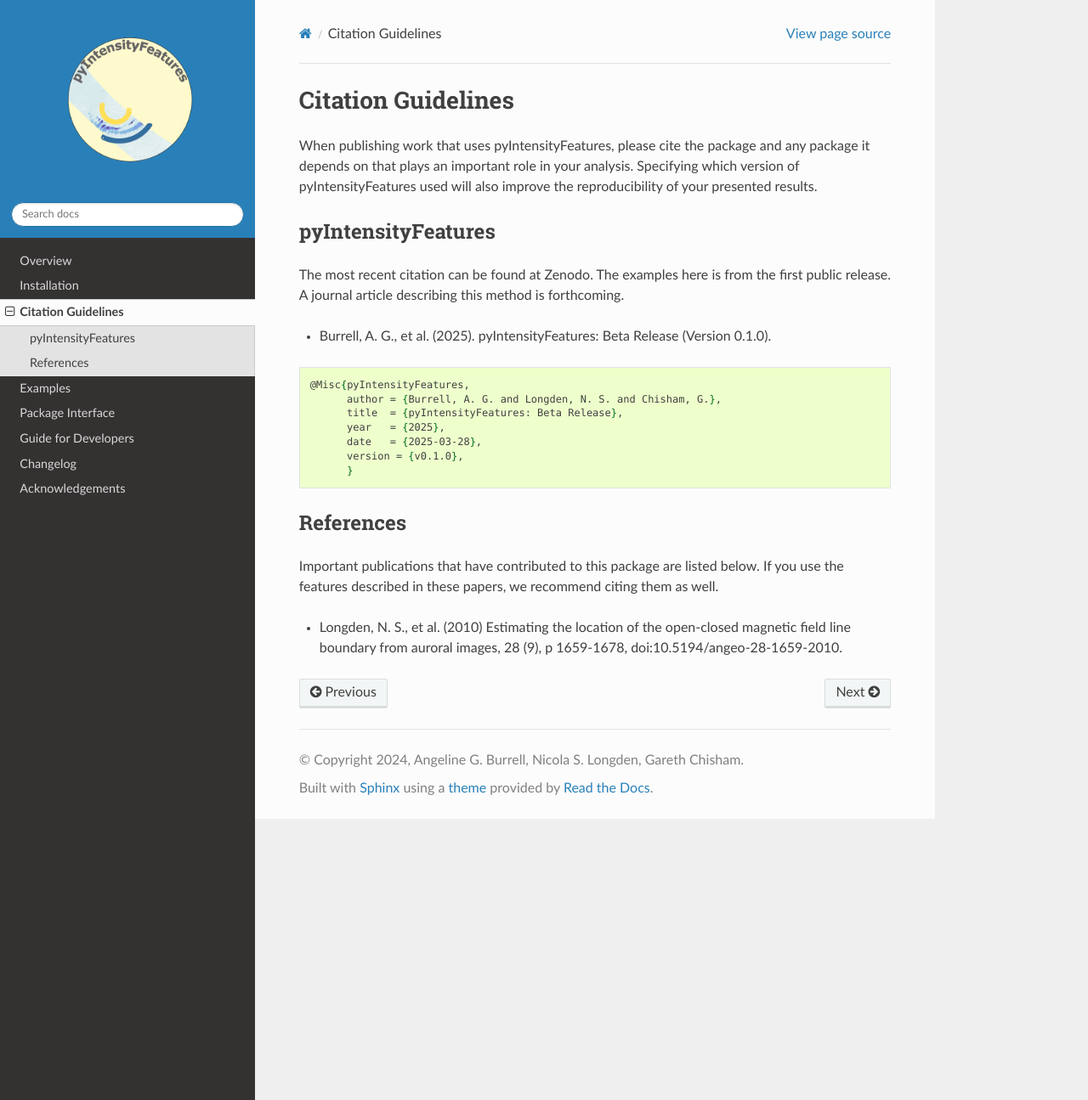
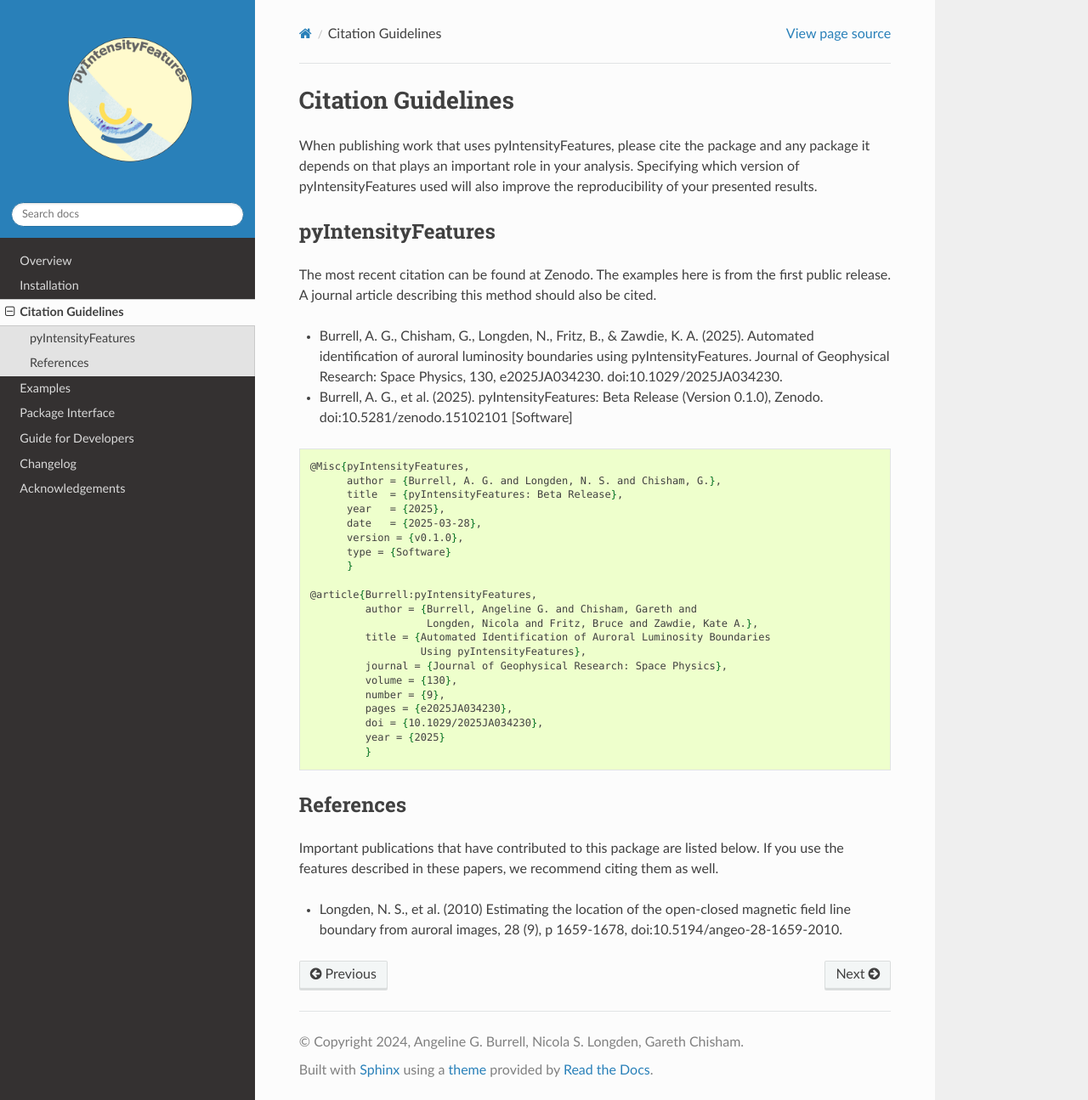
Before and after one commit to aburrell/pyIntensityFeatures, a Sphinx documentation site: the page built from docs/citing.rst, in a window 1280 px wide and 1295 px high. Shown: the whole window at 85% size. Built offline with Sphinx 7.4.7 and the Read the Docs theme 3.1.0, drawn with Linux system fonts in a browser that asks for light colours; pages that are not in the unit, such as notebooks, are missing from menus; the version number is read from the project's files by our own code.

Commit message:
DOC: updated citations
Updated the citations in the documentation.

```diff
--- a/docs/citing.rst
+++ b/docs/citing.rst
@@ -10,20 +10,41 @@ pyIntensityFeatures
 -------------------
 
 The most recent citation can be found at Zenodo. The examples here is from the
-first public release.  A journal article describing this method is forthcoming.
+first public release.  A journal article describing this method should also be
+cited.
 
-* Burrell, A. G., et al. (2025).
-  pyIntensityFeatures: Beta Release (Version 0.1.0).
+* Burrell, A. G., Chisham, G., Longden, N., Fritz, B., & Zawdie, K. A. (2025).
+  Automated identification of auroral luminosity boundaries using
+  pyIntensityFeatures. Journal of Geophysical Research: Space Physics, 130,
+  e2025JA034230. doi:10.1029/2025JA034230.
+* Burrell, A. G., et al. (2025). pyIntensityFeatures: Beta Release
+  (Version 0.1.0), Zenodo. doi:10.5281/zenodo.15102101 [Software]
 
 .. code-block:: latex
 
     @Misc{pyIntensityFeatures,
           author = {Burrell, A. G. and Longden, N. S. and Chisham, G.},
-	  title  = {pyIntensityFeatures: Beta Release},
-  	  year   = {2025},
-	  date   = {2025-03-28},
-	  version = {v0.1.0},
-	  }
+          title  = {pyIntensityFeatures: Beta Release},
+          year   = {2025},
+          date   = {2025-03-28},
+          version = {v0.1.0},
+          type = {Software}
+          }
+
+    @article{Burrell:pyIntensityFeatures,
+             author = {Burrell, Angeline G. and Chisham, Gareth and
+                       Longden, Nicola and Fritz, Bruce and Zawdie, Kate A.},
+             title = {Automated Identification of Auroral Luminosity Boundaries
+                      Using pyIntensityFeatures},
+             journal = {Journal of Geophysical Research: Space Physics},
+             volume = {130},
+             number = {9},
+             pages = {e2025JA034230},
+             doi = {10.1029/2025JA034230},
+             year = {2025}
+             }
+
+
 
 References
 ----------
```
